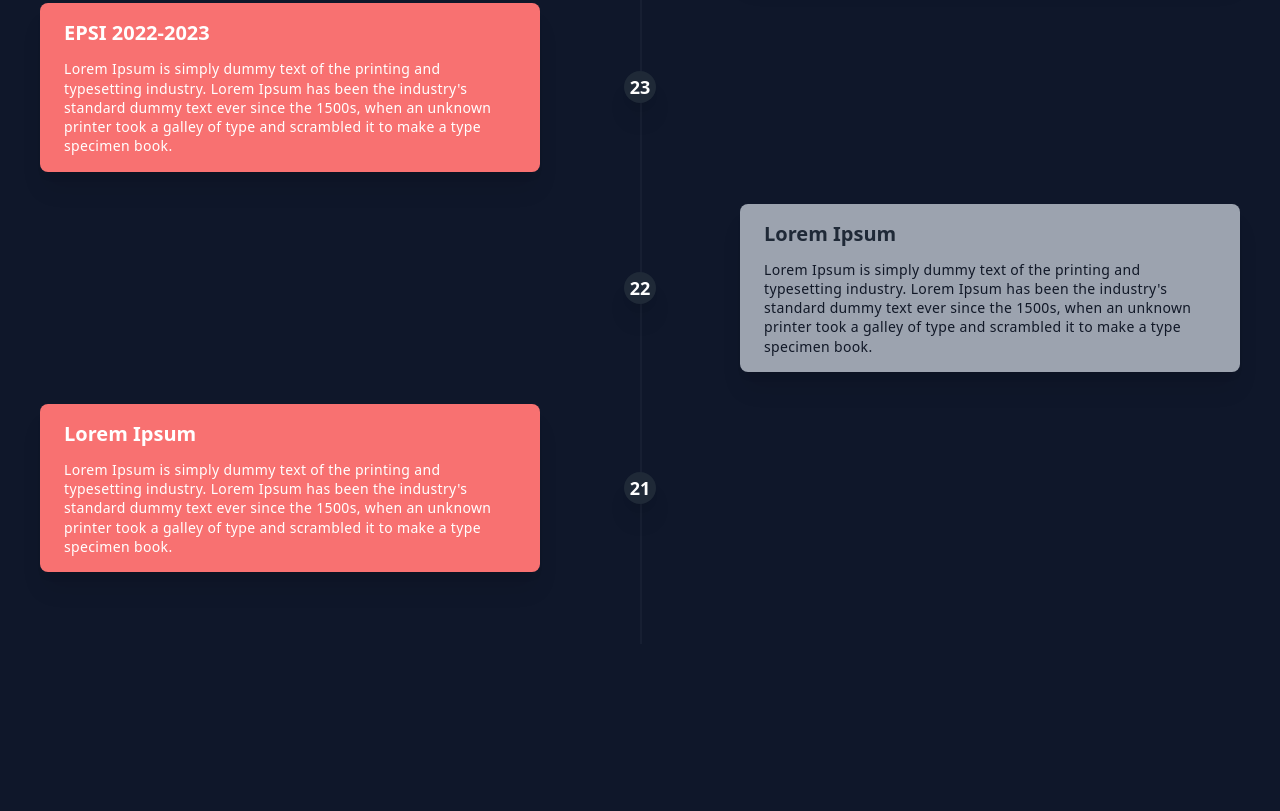
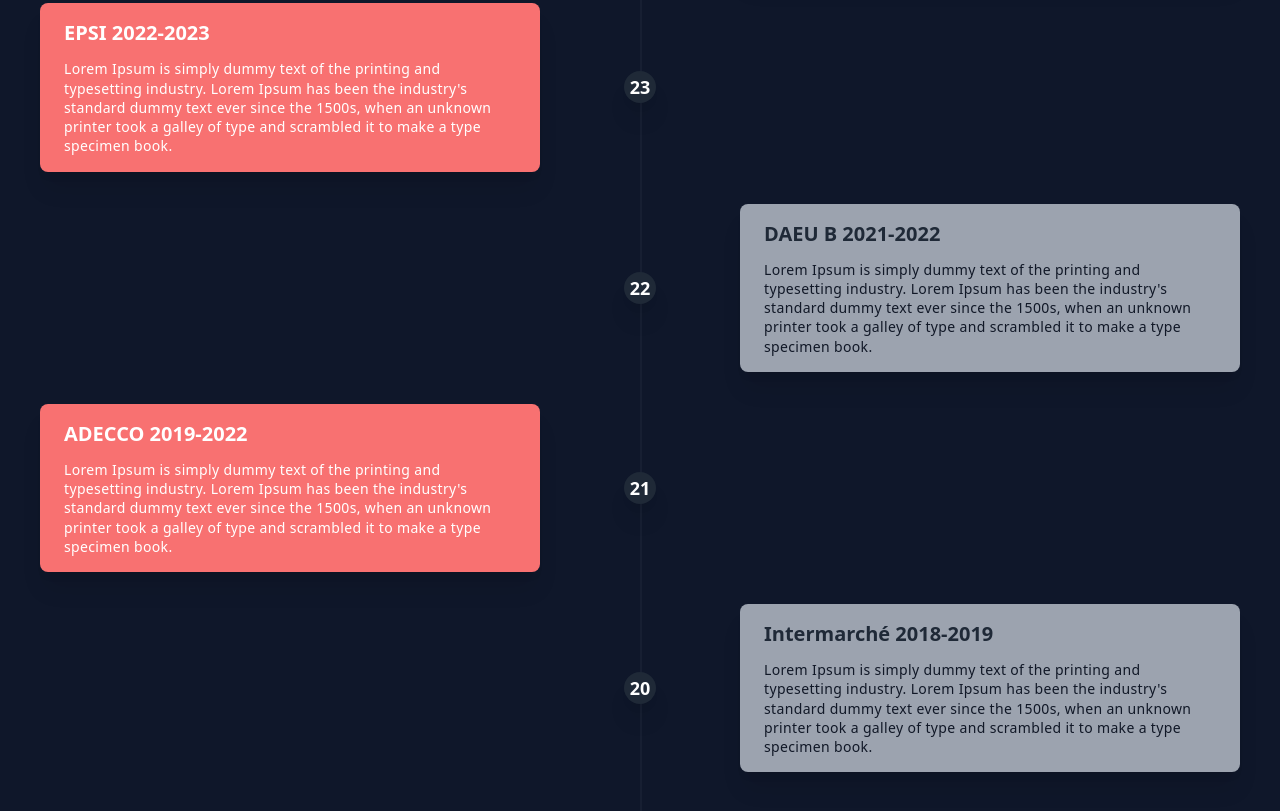
Before and after one commit to LouisGardet/PortfolioV3, a website: page public/about.html in a window 1280 px wide. Shown: the part 325-1136 px from the top of the page. Before the commit the page ends 969 px from the top, so only its background shows below. Drawn offline with Linux system fonts and the light colour scheme.

Commit message:
div supplémentaire

```diff
--- a/public/about.html
+++ b/public/about.html
@@ -76,7 +76,7 @@
         <!-- Timeline -->
     <div class="relative wrap overflow-hidden p-10 h-full">
       <div class="border-2-2 absolute border-opacity-20 border-gray-700 h-full border" style="left: 50%"></div>
-      <!-- Right timeline -->
+      <!-- Droite -->
       <div class="mb-8 flex justify-between items-center w-full right-timeline">
         <div class="order-1 w-5/12"></div>
         <div class="z-20 flex items-center order-1 bg-gray-800 shadow-xl w-8 h-8 rounded-full">
@@ -88,7 +88,7 @@
         </div>
       </div>
 
-      <!-- left timeline -->
+      <!-- Gauche -->
       <div class="mb-8 flex justify-between flex-row-reverse items-center w-full left-timeline">
         <div class="order-1 w-5/12"></div>
         <div class="z-20 flex items-center order-1 bg-gray-800 shadow-xl w-8 h-8 rounded-full">
@@ -100,29 +100,43 @@
         </div>
       </div>
 
-      <!-- right timeline -->
+      <!-- Droite -->
       <div class="mb-8 flex justify-between items-center w-full right-timeline">
         <div class="order-1 w-5/12"></div>
         <div class="z-20 flex items-center order-1 bg-gray-800 shadow-xl w-8 h-8 rounded-full">
           <h1 class="mx-auto font-semibold text-lg text-white">22</h1>
         </div>
         <div class="order-1 bg-gray-400 rounded-lg shadow-xl w-5/12 px-6 py-4">
-          <h3 class="mb-3 font-bold text-gray-800 text-xl">Lorem Ipsum</h3>
+          <h3 class="mb-3 font-bold text-gray-800 text-xl">DAEU B 2021-2022</h3>
           <p class="text-sm leading-snug tracking-wide text-gray-900 text-opacity-100">Lorem Ipsum is simply dummy text of the printing and typesetting industry. Lorem Ipsum has been the industry's standard dummy text ever since the 1500s, when an unknown printer took a galley of type and scrambled it to make a type specimen book.</p>
         </div>
       </div>
 
-      <!-- left timeline -->
+      <!-- Gauche -->
       <div class="mb-8 flex justify-between flex-row-reverse items-center w-full left-timeline">
         <div class="order-1 w-5/12"></div>
         <div class="z-20 flex items-center order-1 bg-gray-800 shadow-xl w-8 h-8 rounded-full">
           <h1 class="mx-auto text-white font-semibold text-lg">21</h1>
         </div>
         <div class="order-1 bg-red-400 rounded-lg shadow-xl w-5/12 px-6 py-4">
-          <h3 class="mb-3 font-bold text-white text-xl">Lorem Ipsum</h3>
+          <h3 class="mb-3 font-bold text-white text-xl">ADECCO 2019-2022</h3>
           <p class="text-sm font-medium leading-snug tracking-wide text-white text-opacity-100">Lorem Ipsum is simply dummy text of the printing and typesetting industry. Lorem Ipsum has been the industry's standard dummy text ever since the 1500s, when an unknown printer took a galley of type and scrambled it to make a type specimen book.</p>
         </div>
       </div>
+
+      <div class="mb-8 flex justify-between items-center w-full right-timeline">
+        <div class="order-1 w-5/12"></div>
+        <div class="z-20 flex items-center order-1 bg-gray-800 shadow-xl w-8 h-8 rounded-full">
+          <h1 class="mx-auto font-semibold text-lg text-white">20</h1>
+        </div>
+        <div class="order-1 bg-gray-400 rounded-lg shadow-xl w-5/12 px-6 py-4">
+          <h3 class="mb-3 font-bold text-gray-800 text-xl">Intermarché 2018-2019</h3>
+          <p class="text-sm leading-snug tracking-wide text-gray-900 text-opacity-100">Lorem Ipsum is simply dummy text of the printing and typesetting industry. Lorem Ipsum has been the industry's standard dummy text ever since the 1500s, when an unknown printer took a galley of type and scrambled it to make a type specimen book.</p>
+        </div>
+      </div>
+
+
+
     </div>
 
 </body>
```
